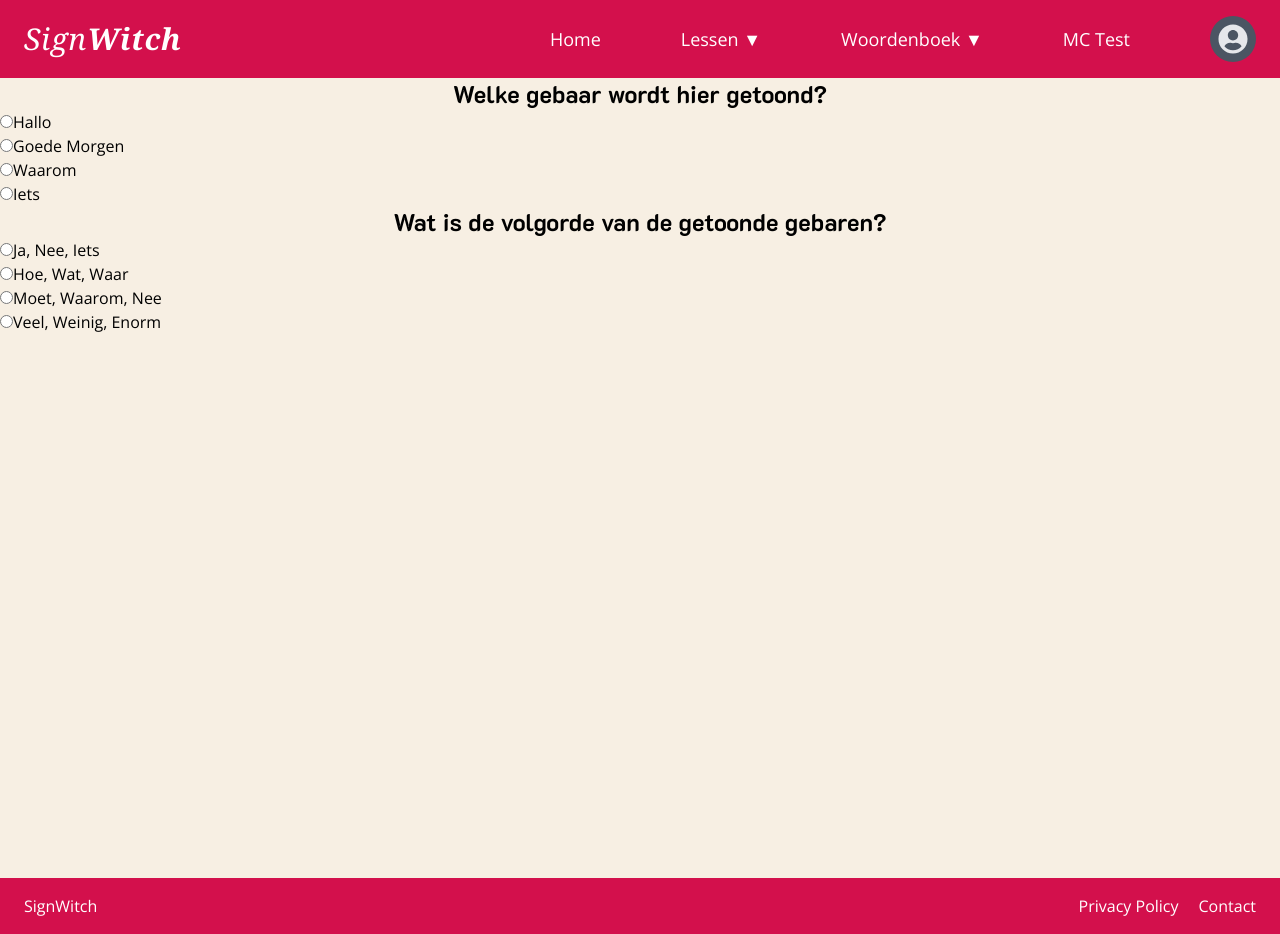
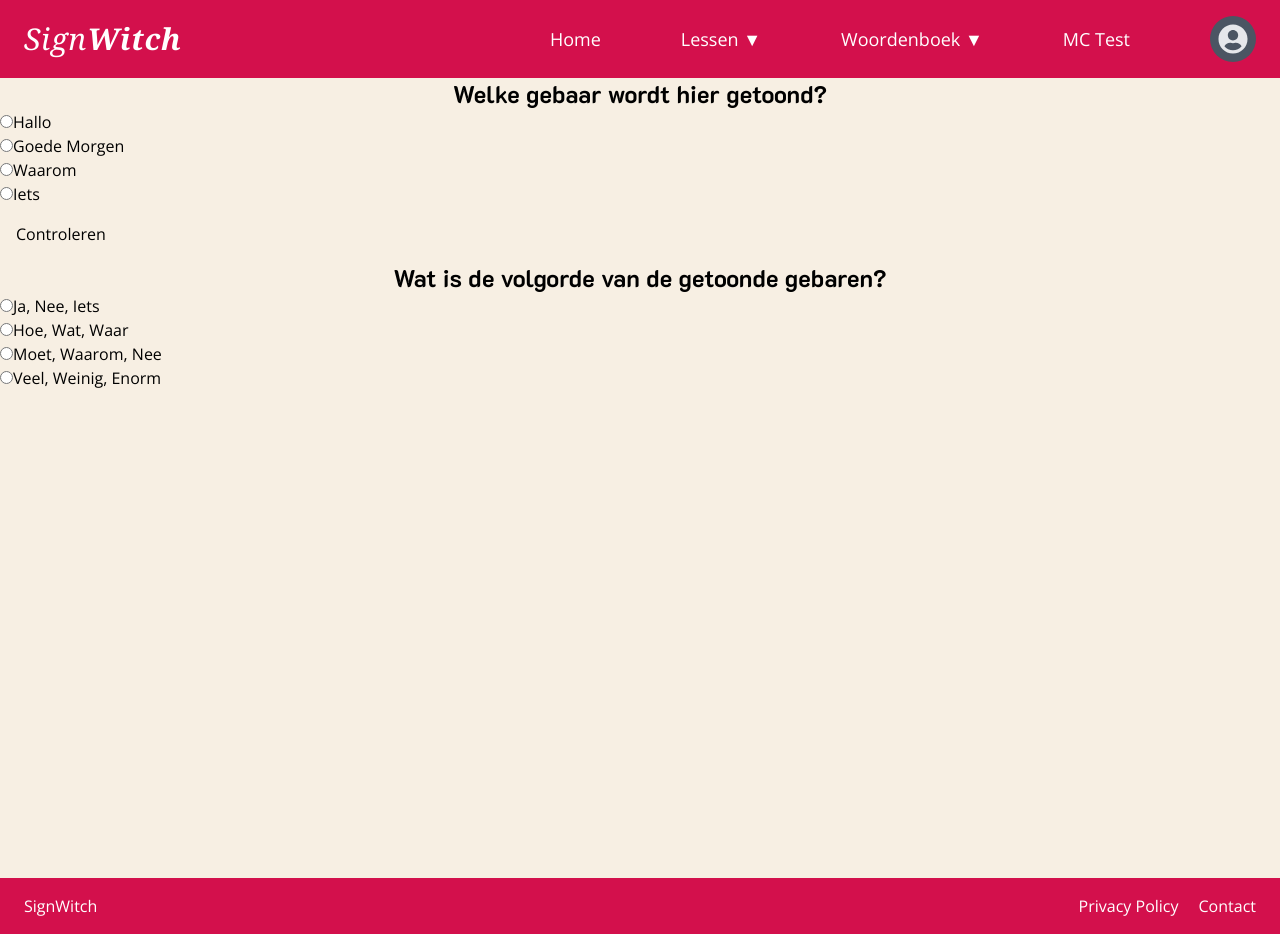
Before and after one commit to QuintenVanDerBlom/SignWitch, a React (Vite) app: page /lessen/1/1 in a window 1280 px wide. Built offline with nearby package versions, Linux system fonts and the light colour scheme.

Commit message:
MultipleChoiceQuiz.jsx works about 50%

```diff
--- a/src/pages/Quizzes/MultipleChoiceQuiz.jsx
+++ b/src/pages/Quizzes/MultipleChoiceQuiz.jsx
@@ -68,6 +68,13 @@ function MultipleChoiceQuiz() {
                     </div>
                 ))}
 
+                <button
+                type="submit"
+                className="px-4 py-4 rounded mx-auto "
+                >
+                    Controleren
+                </button>
+
             </form>
 
             <h1 className = "font-k2d font-bold text-black justify-center flex text-2xl">
```
